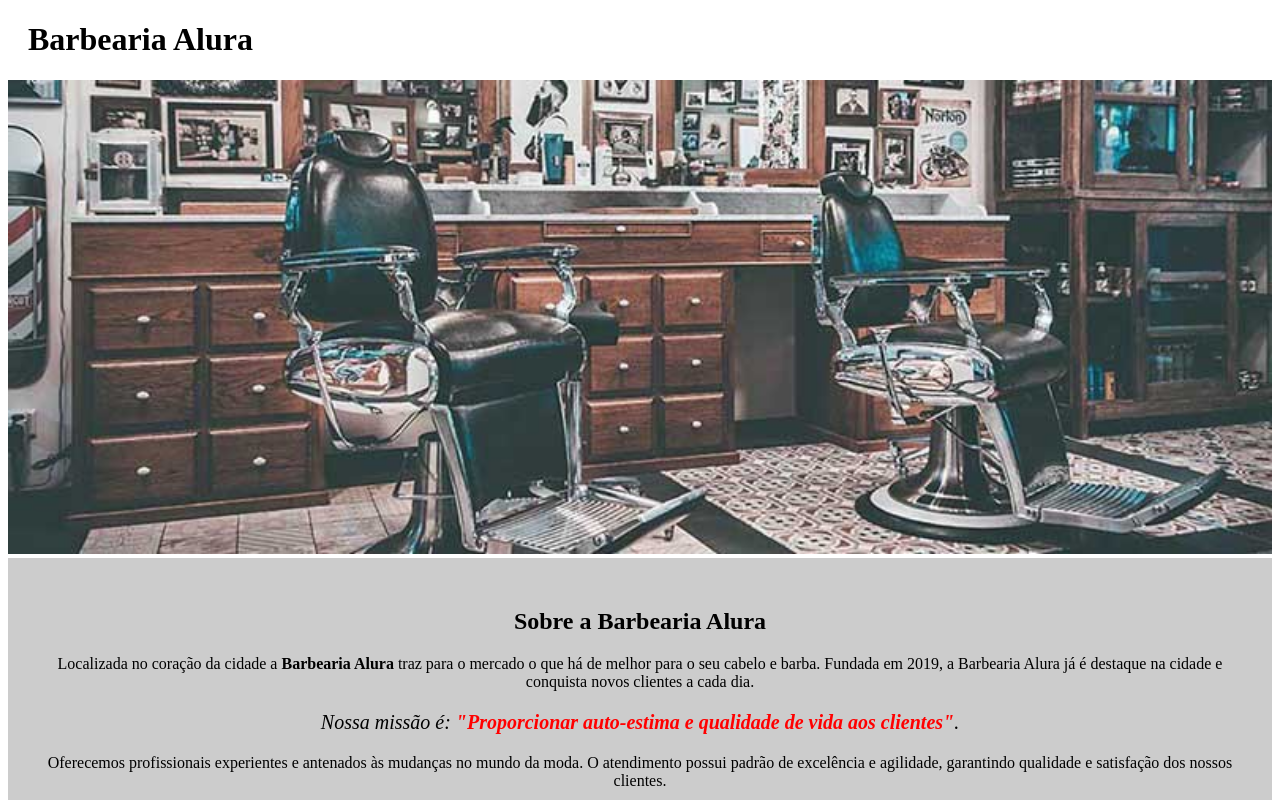
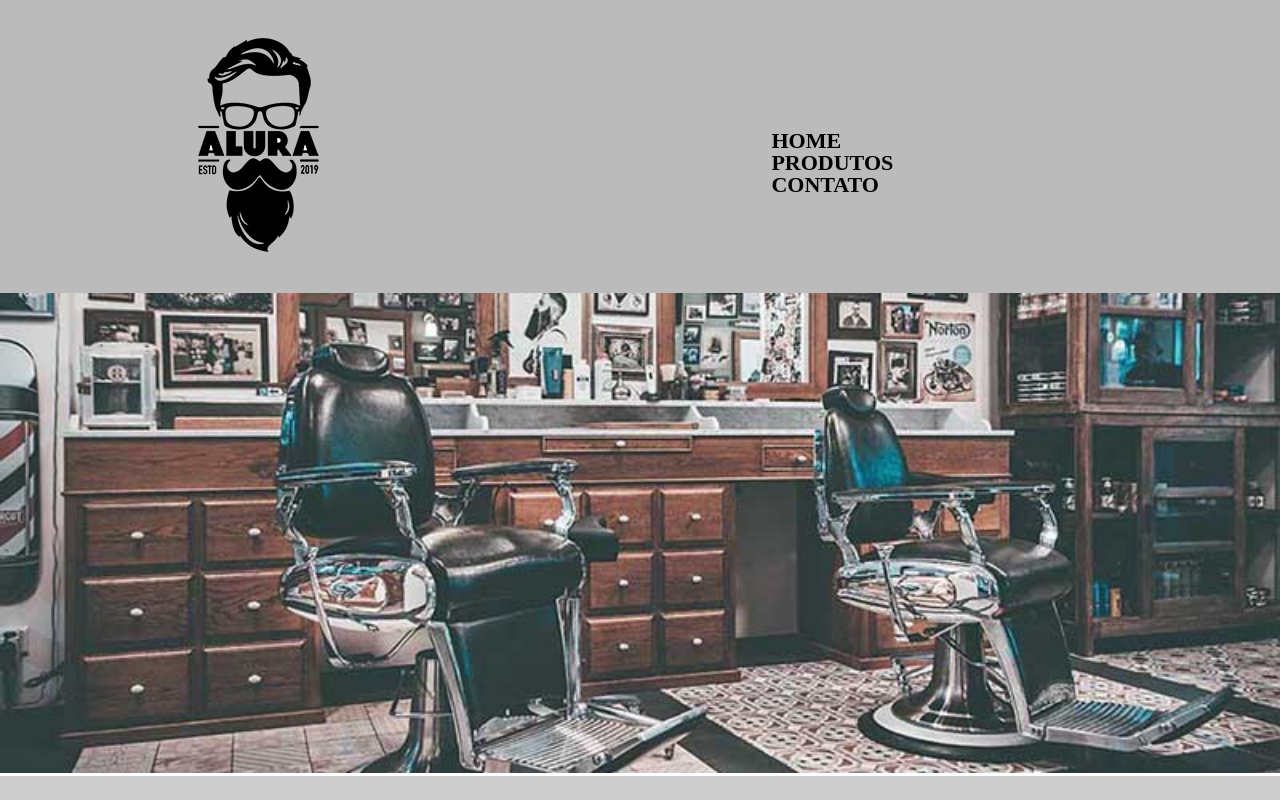
Before and after one commit to amagnosouza/HTML5_CSS3_p1, a plain HTML site: page new_home/index.html in a window 1280 px wide. Shown: the top 800 px of the page. Drawn offline with Linux system fonts and the light colour scheme.

Commit message:
modificacao na home

```diff
--- a/new_home/index.html
+++ b/new_home/index.html
@@ -5,36 +5,49 @@
 <head>
     <meta charset="UTF-8">
     <title>Barbearia Alura</title>
+    <link rel="stylesheet" href="reset.css">
     <link rel="stylesheet" href="style.css">
 </head>
 
 <body>
     <header>
-            <h1 class="titulo-principal">Barbearia Alura</h1>
+        <div class="caixa">
+            <h1><img src="logo.png"></h1>
+
+            <nav>
+                <ul>
+                    <li><a href="index.html"> Home </a></li>
+                    <li><a href="produtos.html"> Produtos</a></li>
+                    <li><a href="contato.html"> Contato </a></li>
+                </ul>
+            </nav>
+        </div>
     </header>
+
+    <main>
         <img id="banner" src="banner.jpg">
         <div class="principal">
             <h2 class="titulo-centralizado">Sobre a Barbearia Alura</h2>
-
             <p>Localizada no coração da cidade a <strong>Barbearia Alura</strong> traz para o mercado o que há de melhor para o seu cabelo e barba. Fundada em 2019, a Barbearia Alura já é destaque na cidade e conquista novos clientes a cada dia.</p>
-
             <p id="missao"><em>Nossa missão é: <strong>"Proporcionar auto-estima e qualidade de vida aos clientes"</strong>.</em></p>
-
             <p>Oferecemos profissionais experientes e antenados às mudanças no mundo da moda.
                 O atendimento possui padrão de excelência e agilidade, garantindo qualidade e satisfação dos nossos clientes.</p>
         </div>
         <div class="beneficios">
-            <h3 class="titulo-centralizado">Benefícios</h3>
-
+            <h3 class="titulo-beneficios">Benefícios</h3>
             <ul>
                 <li class="itens">Atendimento aos Clientes</li>
                 <li class="itens">Espaço diferenciado</li>
                 <li class="itens">Localização</li>
                 <li class="itens">Profissionais qualificados</li>
             </ul>
-
             <img src="beneficios.jpg" class="imagembeneficios">
         </div>
+    </main>
+    <footer>
+        <img src="logo-branco.png">
+        <p class="copyright"> &copy; Copyright Barbaria Alura - 2019</p>
+    </footer>
 </body>
 
 </html>
--- a/new_home/style.css
+++ b/new_home/style.css
@@ -1,4 +1,37 @@
+header {
+    background: #BBBBBB;
+    padding: 20px 0;
+}
 
+.caixa {
+    position: relative;
+    width: 940px;
+    margin: 0 auto;
+}
+
+nav {
+    position: absolute;
+    top: 110px;
+    right: 0;
+}
+
+nav li {
+    display: inline;
+    margin: 0 0 0 15px;
+}
+
+nav a {
+    text-transform: uppercase;
+    color: #000000;
+    font-weight: bold;
+    font-size: 22px;
+    text-decoration: none;
+}
+
+nav a:hover {
+    color: #c78c19;
+    text-decoration: underline;
+}
 
 #banner {
     width: 100%;
@@ -48,3 +81,15 @@ ul {
 .imagembeneficios {
     width: 50%;
 }
+
+footer {
+    text-align: center;
+    background: url("bg.jpg");
+    padding: 40px 0;
+}
+
+.copyright {
+    color: #ffffff;
+    font-size: 13px;
+    margin: 20px 0 0;
+}
```
Also changed, not shown: new_home/nota.txt. Lines whose indentation alone changed are shown as unchanged.
